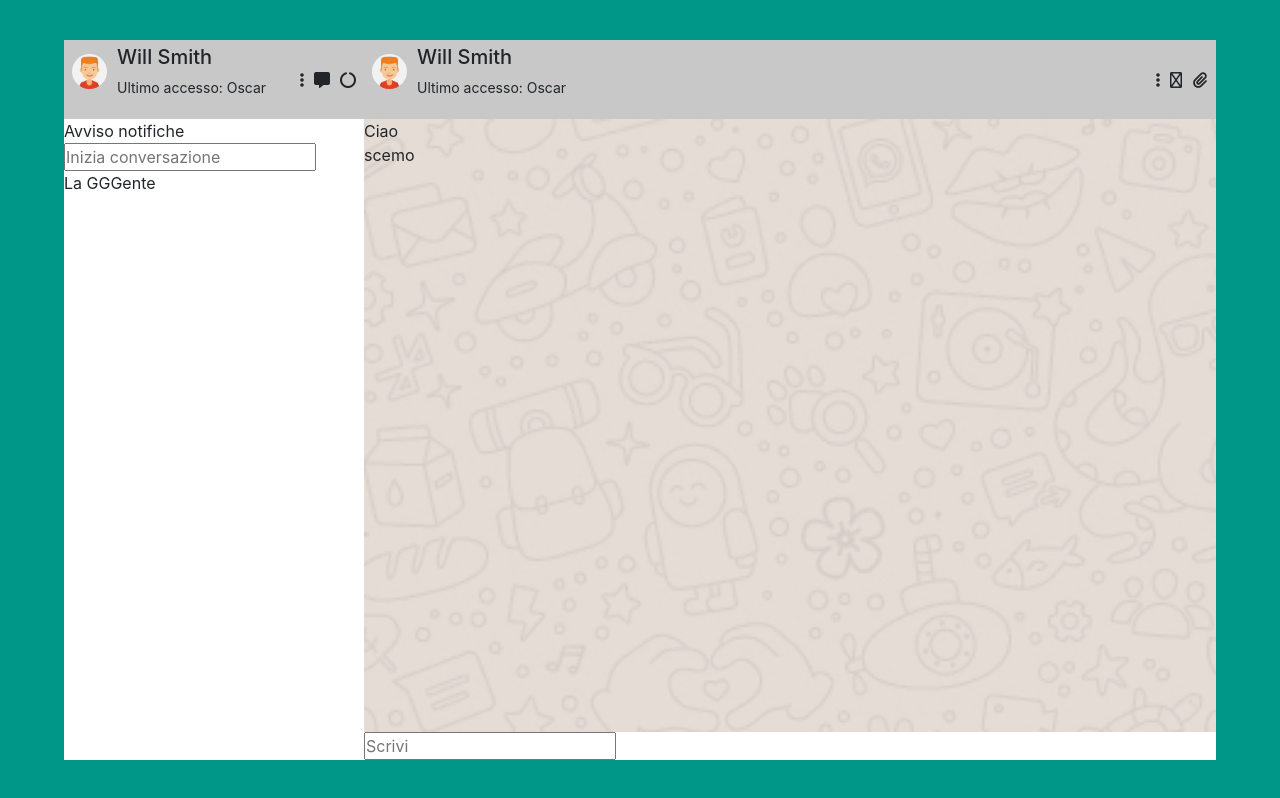
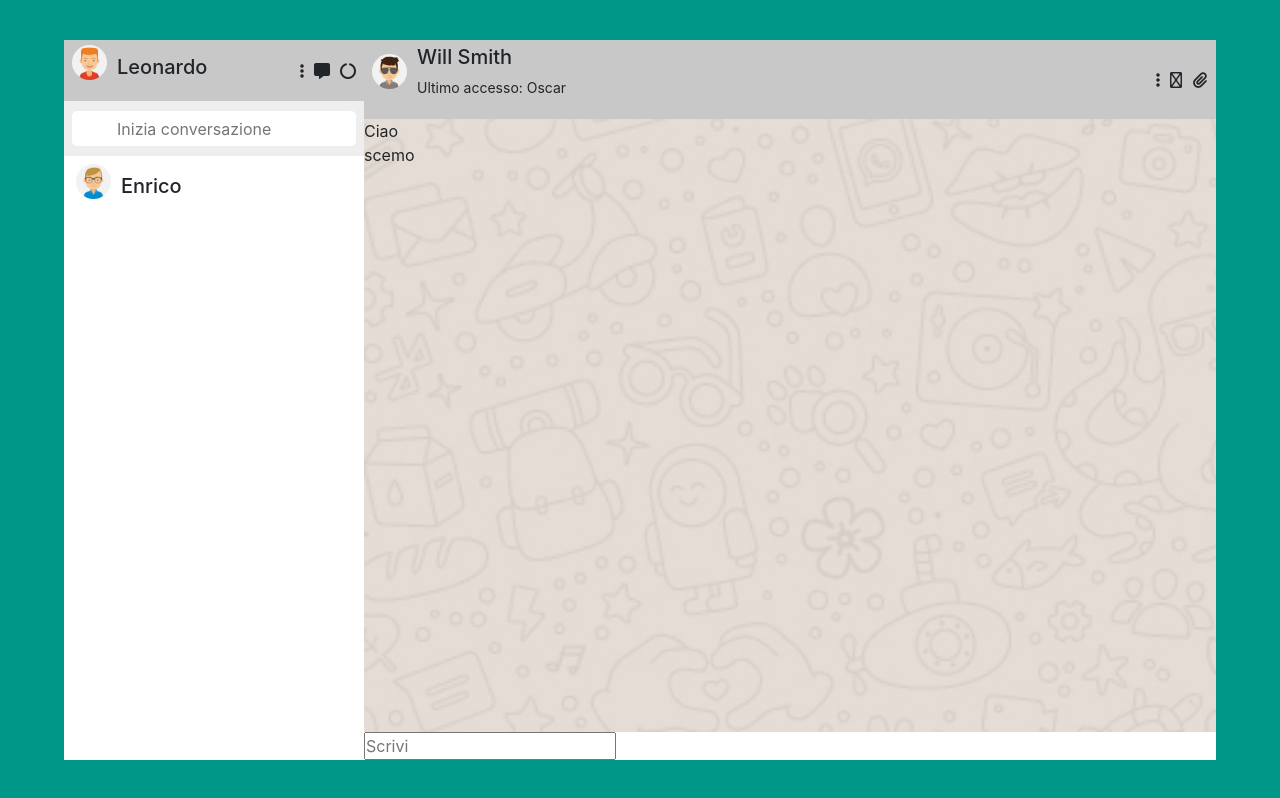
Before and after one commit to freddycarta/vue-boolzapp, a plain HTML site: page index.html in a window 1280 px wide. Drawn offline with nearby package versions, Linux system fonts and the light colour scheme.

Commit message:
toolbars

```diff
--- a/index.html
+++ b/index.html
@@ -20,8 +20,7 @@
                         <img src="./img/avatar_1.jpg" alt="">
                     </figure>
                     <div class="contact-info">
-                        <h5>Will Smith</h5>
-                        <p>Ultimo accesso: Oscar</p>
+                        <h5>Leonardo</h5>
                     </div>
 
 
@@ -32,12 +31,24 @@
                 <i class="fa-sharp fa-solid fa-circle-notch"></i>
 
             </div>
-            <div>Avviso notifiche</div>
+            <!-- <div>Avviso notifiche</div> -->
             <div class="search">
                 <input type="text" placeholder="Inizia conversazione">
             </div>
             <ul class="contacts">
-                <li>La GGGente</li>
+                <li class="contact">
+                    <div class="contact-details">
+                        <figure class="avatar">
+                            <img src="./img/avatar_3.jpg" alt="">
+                        </figure>
+                        <div class="contact-info">
+                            <h5 class="contact-name">Enrico</h5>
+                        </div>
+
+
+                    </div>
+
+                </li>
             </ul>
 
         </div>
@@ -45,7 +56,7 @@
             <div class="toolbar">
                 <div class="contact-details">
                     <figure class="avatar">
-                        <img src="./img/avatar_1.jpg" alt="">
+                        <img src="./img/avatar_2.jpg" alt="">
                     </figure>
                     <div class="contact-info">
                         <h5>Will Smith</h5>
--- a/style.css
+++ b/style.css
@@ -70,6 +70,11 @@ justify-content: center;
     gap: 10px;
 }
 
+.contact {
+    display: flex;
+    padding: 8px 5px 8px 12px;
+}
+
 .contact-details {
     display: flex;
     align-items: center;
@@ -84,3 +89,16 @@ justify-content: center;
     border-radius: 50%;
     overflow: hidden;
 }
+
+.search {
+    padding: 10px 8px;
+    background-color: #eeeeee;
+}
+
+.search input {
+    border-radius: 5px;
+    padding-left: 45px;
+    border: none;
+    width: 100%;
+    height: 35px;
+}
```
